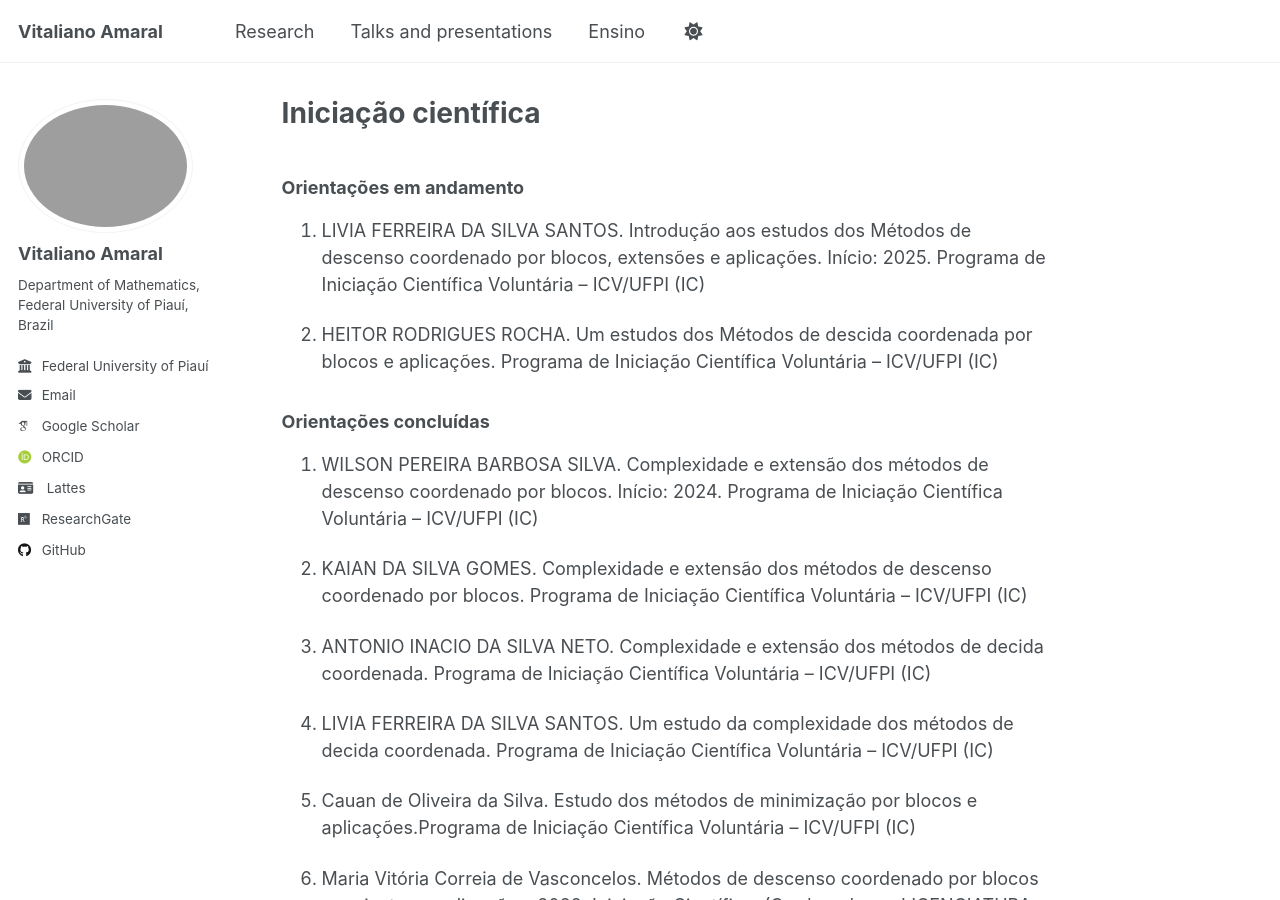
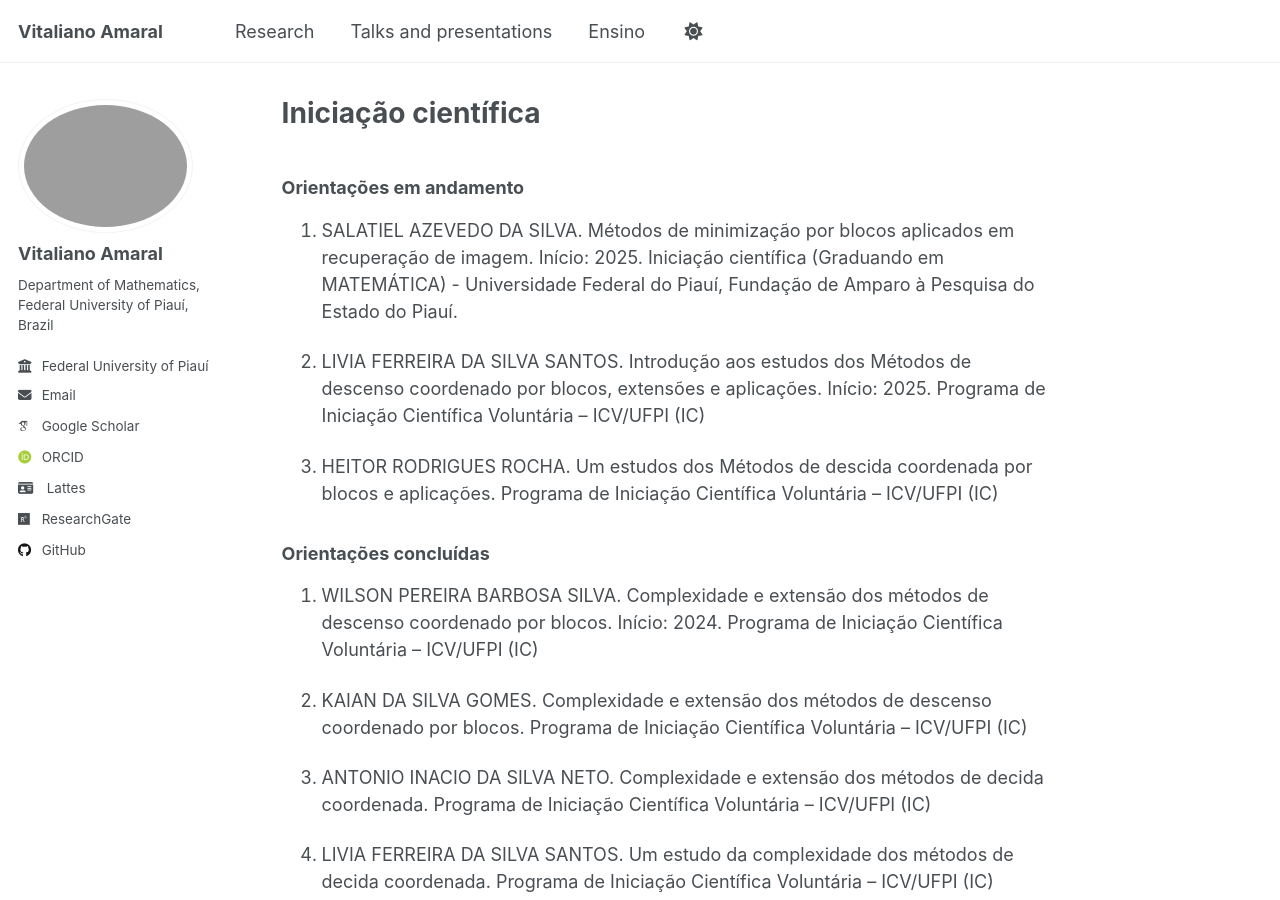
Before and after one commit to vitalianoamaral/vitalianoamaral.github.io, a Jekyll site: the page built from ensino/ic.md, in a window 1280 px wide and 900 px high. Built offline with Jekyll 4.4.1, drawn with Linux system fonts in a browser that asks for light colours; some web fonts are replaced.

Commit message:
Add new research projects to ic.md

```diff
--- a/ensino/ic.md
+++ b/ensino/ic.md
@@ -5,6 +5,8 @@ permalink: /ensino/ic/
 author_profile: true
 ---
 ### Orientações  em andamento
+1. SALATIEL AZEVEDO DA SILVA. Métodos de minimização por blocos aplicados em recuperação de imagem. Início: 2025. Iniciação científica (Graduando em MATEMÁTICA) - Universidade Federal do Piauí, Fundação de Amparo à Pesquisa do Estado do Piauí.
+
 1. LIVIA FERREIRA DA SILVA SANTOS. Introdução aos estudos dos Métodos de descenso coordenado por blocos, extensões e aplicações. Início: 2025. Programa de Iniciação Científica Voluntária – ICV/UFPI (IC)
 
 1. HEITOR RODRIGUES ROCHA. Um estudos dos Métodos de descida coordenada por blocos e aplicações. Programa de Iniciação Científica Voluntária – ICV/UFPI (IC)
```
